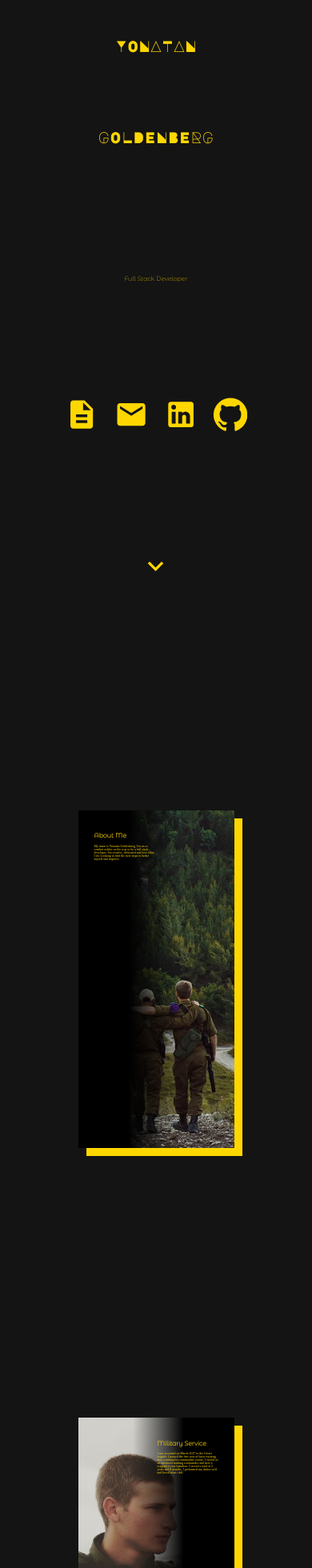
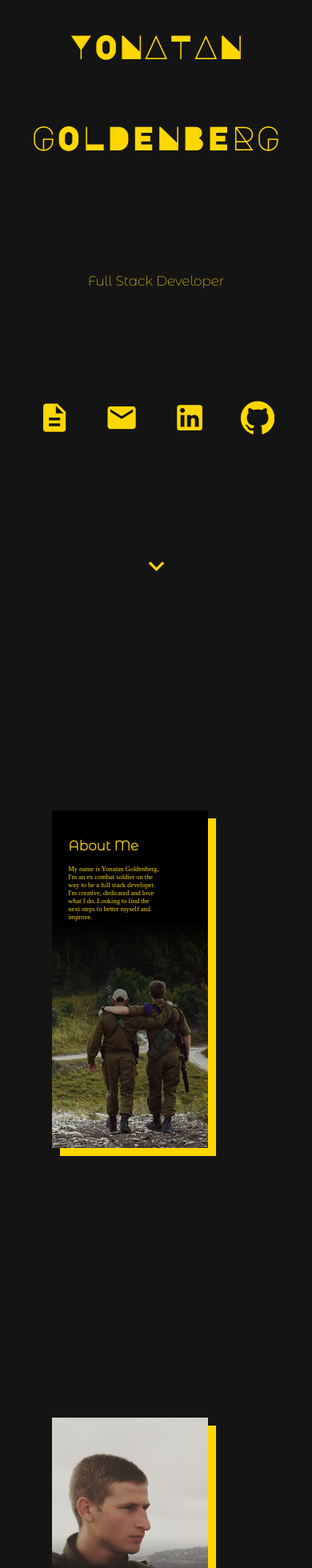
Before and after one commit to Yoni-Gold/my-site, a React (Create React App) app: page / in a window 390 px wide. Shown: the top 1960 px of the page at 80% size. Built offline with nearby package versions, Linux system fonts and the light colour scheme; a web font is replaced by a local one.

Commit message:
looks better on mobile

```diff
--- a/src/Styles.js
+++ b/src/Styles.js
@@ -25,11 +25,15 @@ export const Title = styled.h1`
     font-weight: 1;
     font-family: 'Major Mono Display';
     margin: 2vh;
+
+    @media (max-width: 1000px) {
+        margin: 2vw;
+        font-size: 5vh;
+    }
 `;
 
 export const Span = styled.span`
     display: inline-block;
-    transition: all 1s;
     cursor: default;
 `;
 
@@ -47,6 +51,10 @@ export const SubTitle = styled.div`
     font-size: 2vw;
     margin: 10vh;
     font-family: 'Montserrat Alternates';
+
+    @media (max-width: 1000px) {
+        font-size: 2vh;
+    }
 `;
 
 export const InfoTitle = styled.h2`
@@ -54,6 +62,10 @@ export const InfoTitle = styled.h2`
     font-size: 2vw;
     font-family: 'Montserrat Alternates';
     font-weight: bold;
+
+    @media (max-width: 1000px) {
+        font-size: 2vh;
+    }
 `;
 
 export const TextBackgroundLeft = styled.div`
@@ -64,6 +76,13 @@ export const TextBackgroundLeft = styled.div`
     width: 65%;
     height: 100%;
     background-image: linear-gradient(90deg, rgba(0, 0, 0, 1) 50%, rgba(0, 0, 0, 0));
+
+    @media (max-width: 1000px) {
+        width: 100%;
+        height: 65%;
+        top: 0;
+        background-image: linear-gradient(rgba(0, 0, 0, 1) 50%, rgba(0, 0, 0, 0));
+        }
 `;
 
 export const TextBackgroundRight = styled.div`
@@ -74,6 +93,13 @@ export const TextBackgroundRight = styled.div`
     width: 65%;
     height: 100%;
     background-image: linear-gradient(90deg, rgba(0, 0, 0, 0), rgba(0, 0, 0, 1) 50%);
+
+    @media (max-width: 1000px) {
+        width: 100%;
+        height: 65%;
+        bottom: 0;
+        background-image: linear-gradient(rgba(0, 0, 0, 0), rgba(0, 0, 0, 1) 50%);
+        }
 `;
 
 export const TextDivLeft = styled.div`
@@ -81,6 +107,12 @@ export const TextDivLeft = styled.div`
     padding: 20px;
     font-size: 1vw;
     font-family: 'Bahnschrift';
+
+    @media (max-width: 1000px) {
+        top: 0;
+        left: 0;
+        font-size: 1vh;
+    }
 `;
 
 export const TextDivRight = styled.div`
@@ -90,6 +122,12 @@ export const TextDivRight = styled.div`
     padding: 20px;
     font-size: 1vw;
     font-family: 'Bahnschrift';
+
+    @media (max-width: 1000px) {
+        bottom: 0;
+        left: 0;
+        font-size: 1vh;
+    }
 `;
 
 export const Div1 = styled.div`
@@ -139,48 +177,3 @@ export const Div4 = styled.div`
     background-position: top center;
     box-shadow: 10px 10px 0px 0px gold;
 `;
-
-export const SideBarDiv = styled.div`
-    background-color: gold;
-    position: fixed;
-    display: grid;
-    left: 0px;
-    top: 20vh;
-    width: 50px;
-    height: 400px;
-    z-index: 10;
-`;
-
-export const WraperDiv = styled.div`
-    border-color: gold;
-    border-style: double;
-    border-width: 4px;
-    padding: 80px;
-    margin: 30px;
-    position: relative;
-
-    &::before {
-        content: '';
-        position: absolute;
-        top: -25px;
-        right: -25px;
-        width: 50px;
-        height 50px;
-        border: 2px solid gold;
-        border-radius: 50%;
-        background: black;
-    }
-
-
-    &::after {
-        content: '';
-        position: absolute;
-        bottom: -25px;
-        left: -25px;
-        width: 50px;
-        height 50px;
-        border: 2px solid gold;
-        border-radius: 50%;
-        background: black;
-    }
-`;
```
